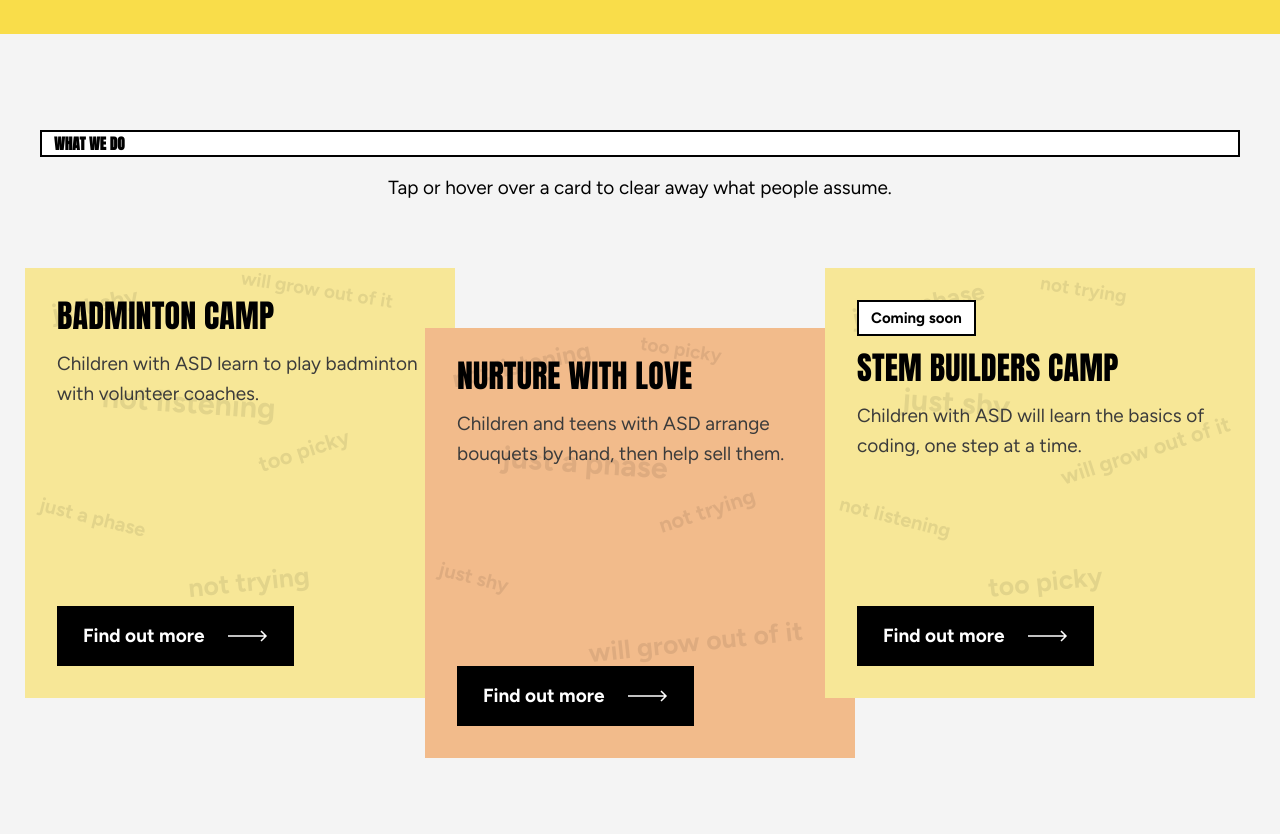
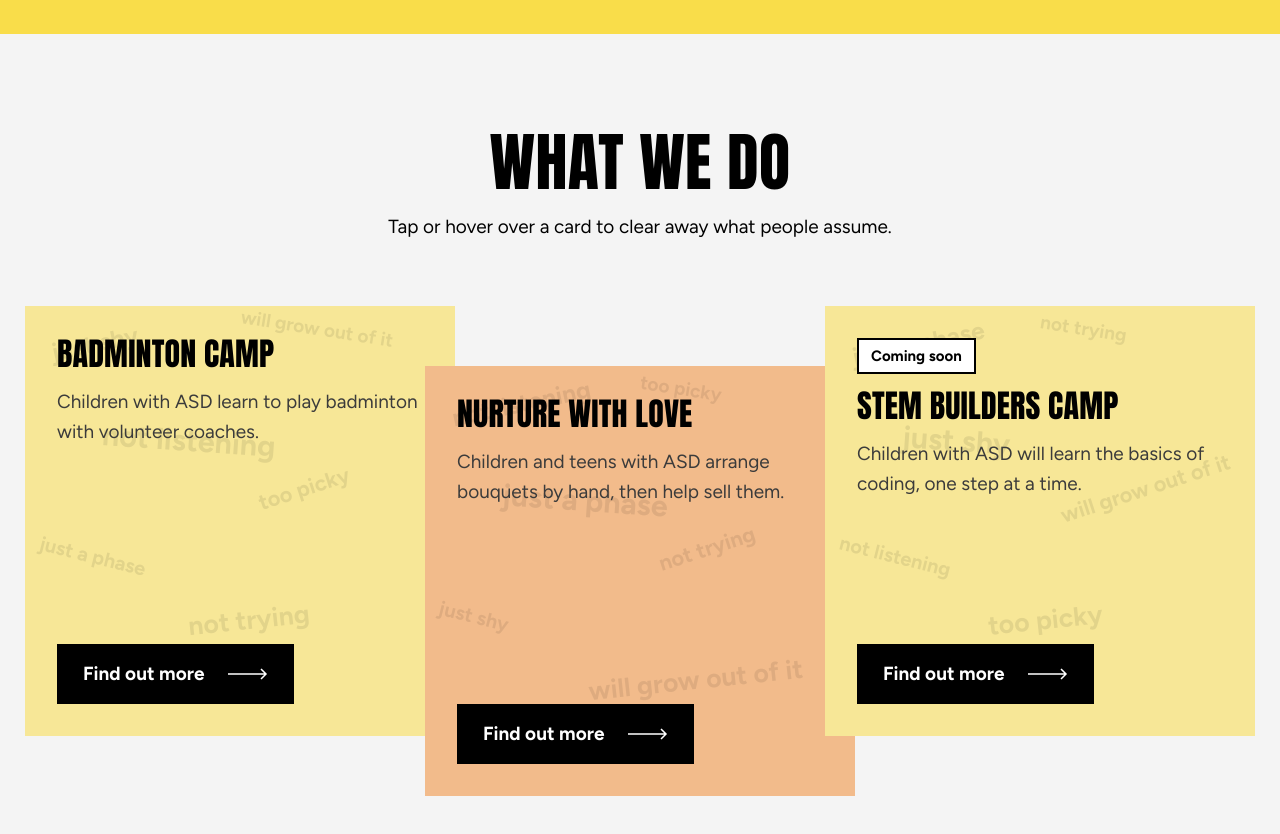
Before and after one commit to paneer28/rjourney, an Astro site: page / in a window 1280 px wide. Shown: the part 1560-2394 px from the top of the page. Built offline with nearby package versions, Linux system fonts and the light colour scheme; Astro itself is replaced by a stand-in of ours; a script that the page names is missing.

Commit message:
Fix the What we do heading picking up the Coming soon tag style
Co-Authored-By: Claude Opus 5.5 <noreply@anthropic.com>

```diff
--- a/src/components/ClearingCards.astro
+++ b/src/components/ClearingCards.astro
@@ -103,15 +103,6 @@ const fragmentsFor = (cardIndex: number) =>
 
 <style>
   .ccards__heading,
-  .ccard__soon {
-    align-self: flex-start;
-    padding: var(--space-1) var(--space-3);
-    background: var(--white);
-    border: 2px solid var(--ink);
-    font-size: var(--fs-small);
-    font-weight: 700;
-  }
-
   .ccards__caption {
     text-align: center;
     margin-inline: auto;
```
